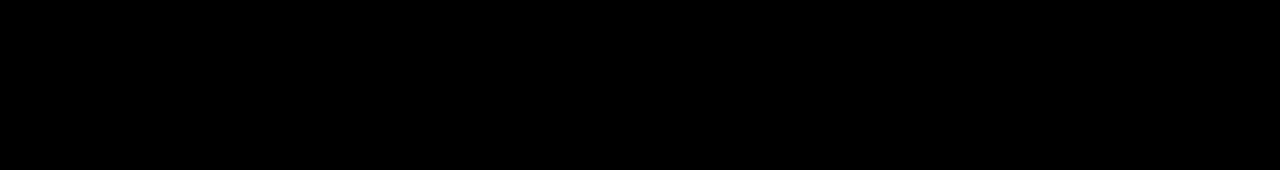
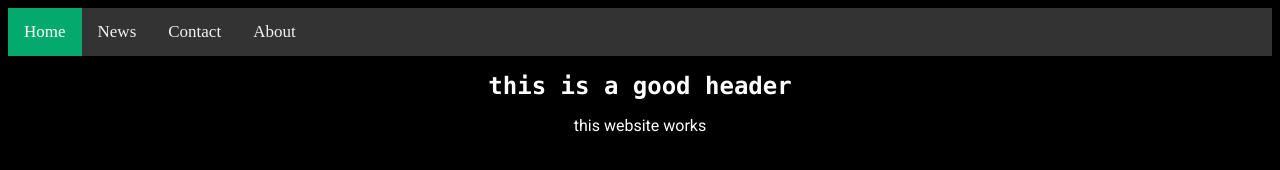
Before and after one commit to OCO-Inc/homepage, a website: page qwikstek.html in a window 1280 px wide. Drawn offline with Linux system fonts and the light colour scheme.

Commit message:
Update qwikstek.html

```diff
--- a/qwikstek.html
+++ b/qwikstek.html
@@ -17,7 +17,7 @@
 
   <base href="https://qwikster.dev/" target="_blank">
 
-  <script src="js/qwikstek.js">
+  <script src="js/qwikstek.js"> </script>
 </head>
 
 <body>
```
